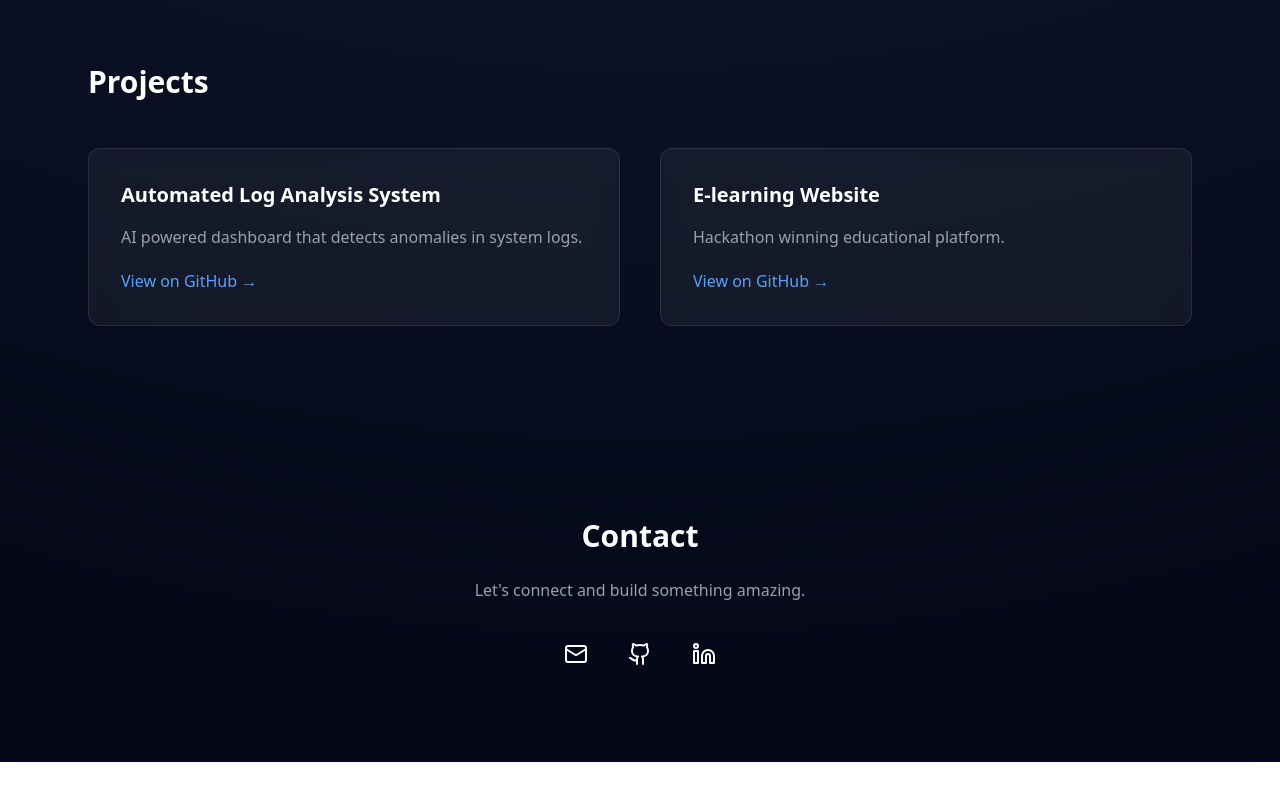
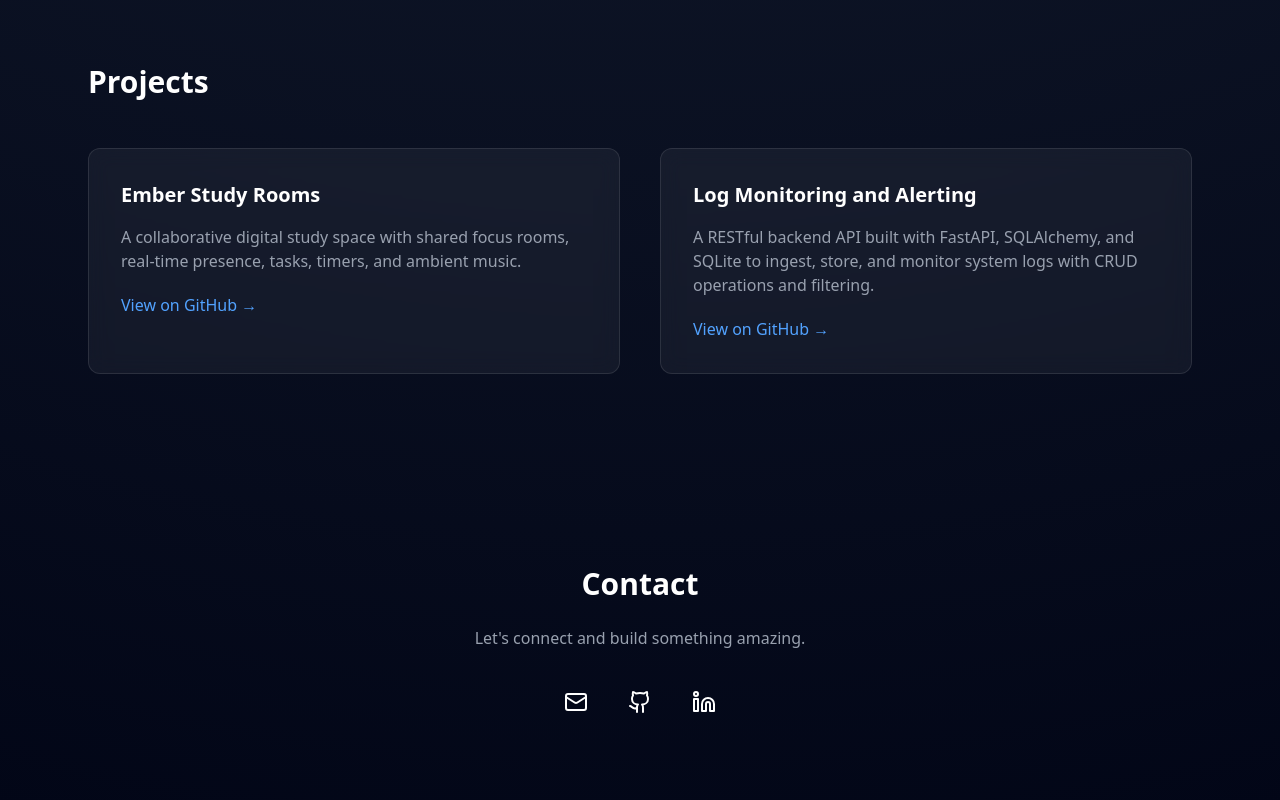
Before and after one commit to srujanaelicherla/srujanaelicherla-portfolio, a React (Vite) app: page / in a window 1280 px wide. Shown: the part 1648-2448 px from the top of the page. Before the commit the page ends 2410 px from the top, so only its background shows below. Built offline with nearby package versions, Linux system fonts and the light colour scheme.

Commit message:
updates projects

```diff
--- a/src/components/Contact.tsx
+++ b/src/components/Contact.tsx
@@ -14,15 +14,15 @@ export default function Contact() {
 
       <div className="flex justify-center gap-10 text-2xl">
 
-        <a href="mailto:your@email.com" className="hover:text-blue-400">
+        <a href="mailto:srujanaelicherla@gmail.com" target="_blank" className="hover:text-blue-400">
           <Mail/>
         </a>
 
-        <a href="https://github.com" className="hover:text-blue-400">
+        <a href="https://github.com/srujanaelicherla" target="_blank" className="hover:text-blue-400">
           <Github/>
         </a>
 
-        <a href="https://linkedin.com" className="hover:text-blue-400">
+        <a href="https://www.linkedin.com/in/srujanaelicherla/" target="_blank" className="hover:text-blue-400">
           <Linkedin/>
         </a>
 
--- a/src/components/Projects.tsx
+++ b/src/components/Projects.tsx
@@ -2,14 +2,14 @@ import { motion } from "framer-motion"
 
 const projects = [
   {
-    title:"Automated Log Analysis System",
-    description:"AI powered dashboard that detects anomalies in system logs.",
-    link:"https://github.com"
+    title:"Ember Study Rooms",
+    description:"A collaborative digital study space with shared focus rooms, real-time presence, tasks, timers, and ambient music.",
+    link:"https://github.com/srujanaelicherla/ember"
   },
   {
-    title:"E-learning Website",
-    description:"Hackathon winning educational platform.",
-    link:"https://github.com"
+    title:"Log Monitoring and Alerting",
+    description:"A RESTful backend API built with FastAPI, SQLAlchemy, and SQLite to ingest, store, and monitor system logs with CRUD operations and filtering.",
+    link:"https://github.com/srujanaelicherla/log-monitoring-backend"
   }
 ]
 
```
